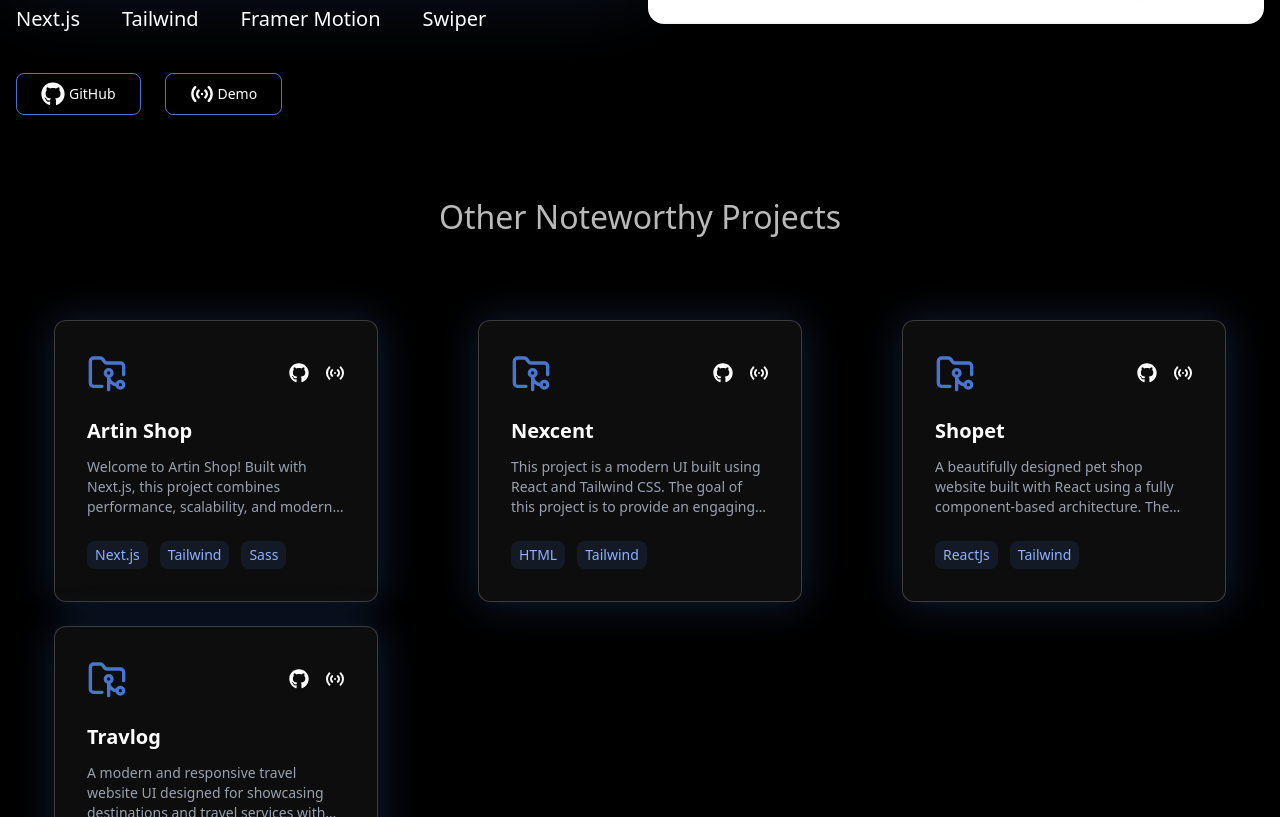
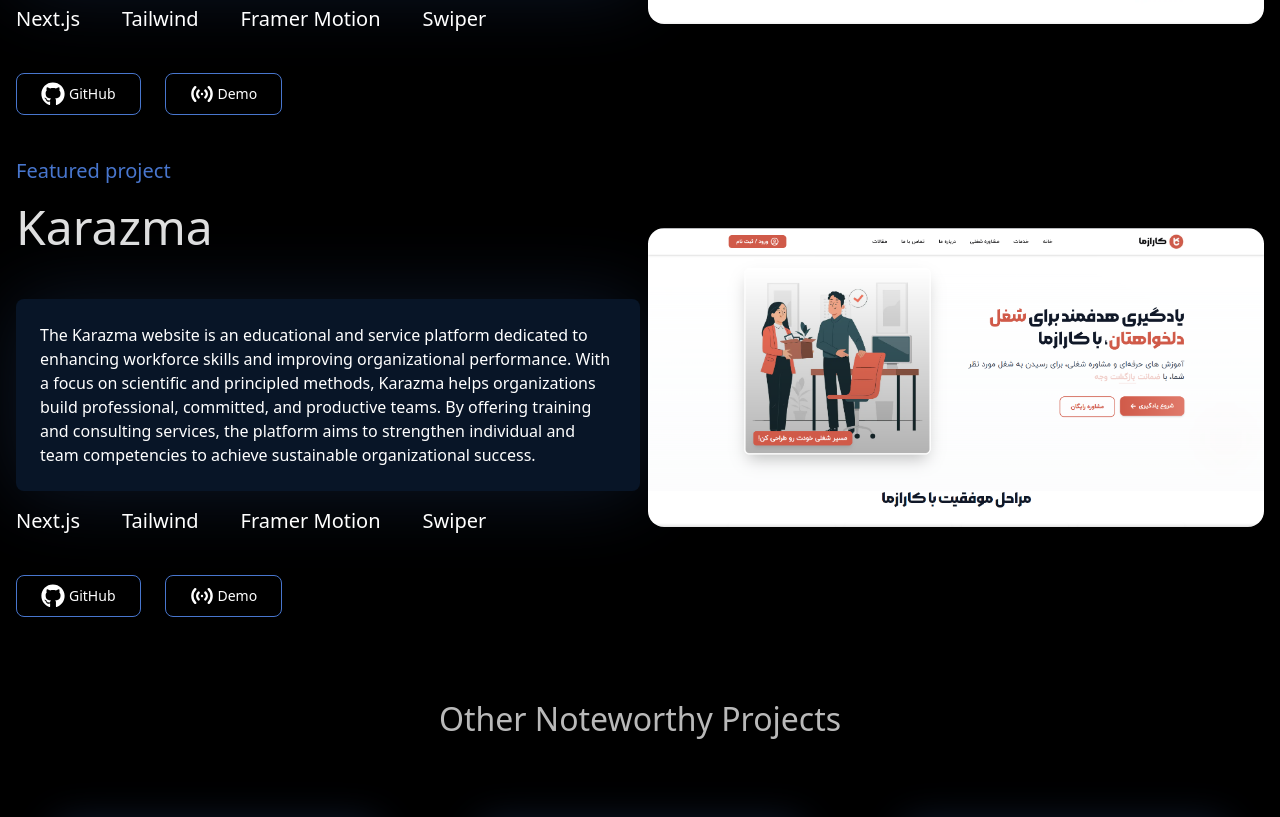
Before and after one commit to bagheri-dev/personal-website, a Next.js app: page / in a window 1280 px wide. Shown: the part 3060-3877 px from the top of the page. Built offline with nearby package versions, Linux system fonts and the light colour scheme.

Commit message:
add project

```diff
--- a/src/Components/index/Portfolio.tsx
+++ b/src/Components/index/Portfolio.tsx
@@ -49,6 +49,14 @@
         tech: ["Next.js", "Tailwind","Framer Motion", "Swiper"],
         github: "https://github.com/bagheri-dev/yek-pelle-balatar",
         demo: "https://yek-pelle-balatar.vercel.app/",
+    },
+    {
+        title: "Karazma",
+        image: "/projects/karazma.webp",
+        description: "The Karazma website is an educational and service platform dedicated to enhancing workforce skills and improving organizational performance. With a focus on scientific and principled methods, Karazma helps organizations build professional, committed, and productive teams. By offering training and consulting services, the platform aims to strengthen individual and team competencies to achieve sustainable organizational success.",
+        tech: ["Next.js", "Tailwind","Framer Motion", "Swiper"],
+        github: "https://github.com/bagheri-dev/karazma",
+        demo: "https://karazma.vercel.app/",
     },
 ]
 
```
Also changed, not shown: public/projects/karazma.webp (added).
